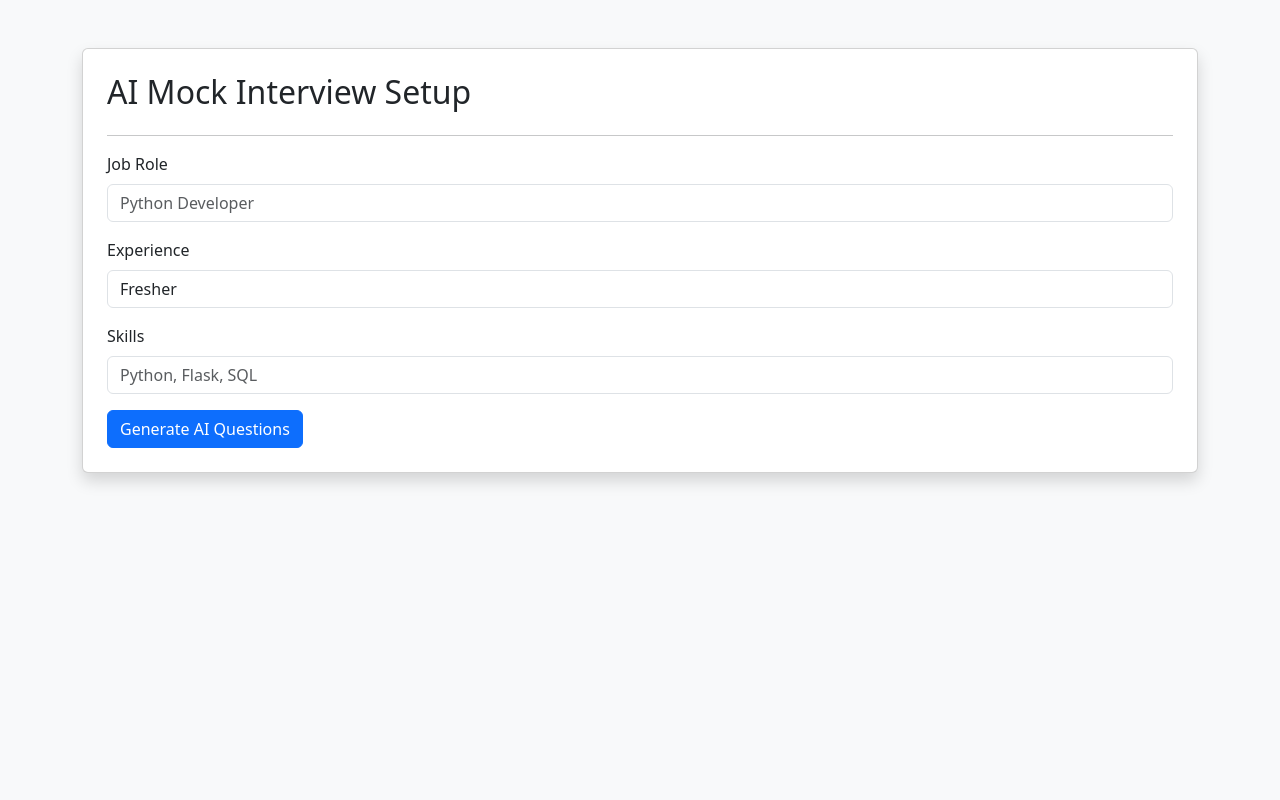
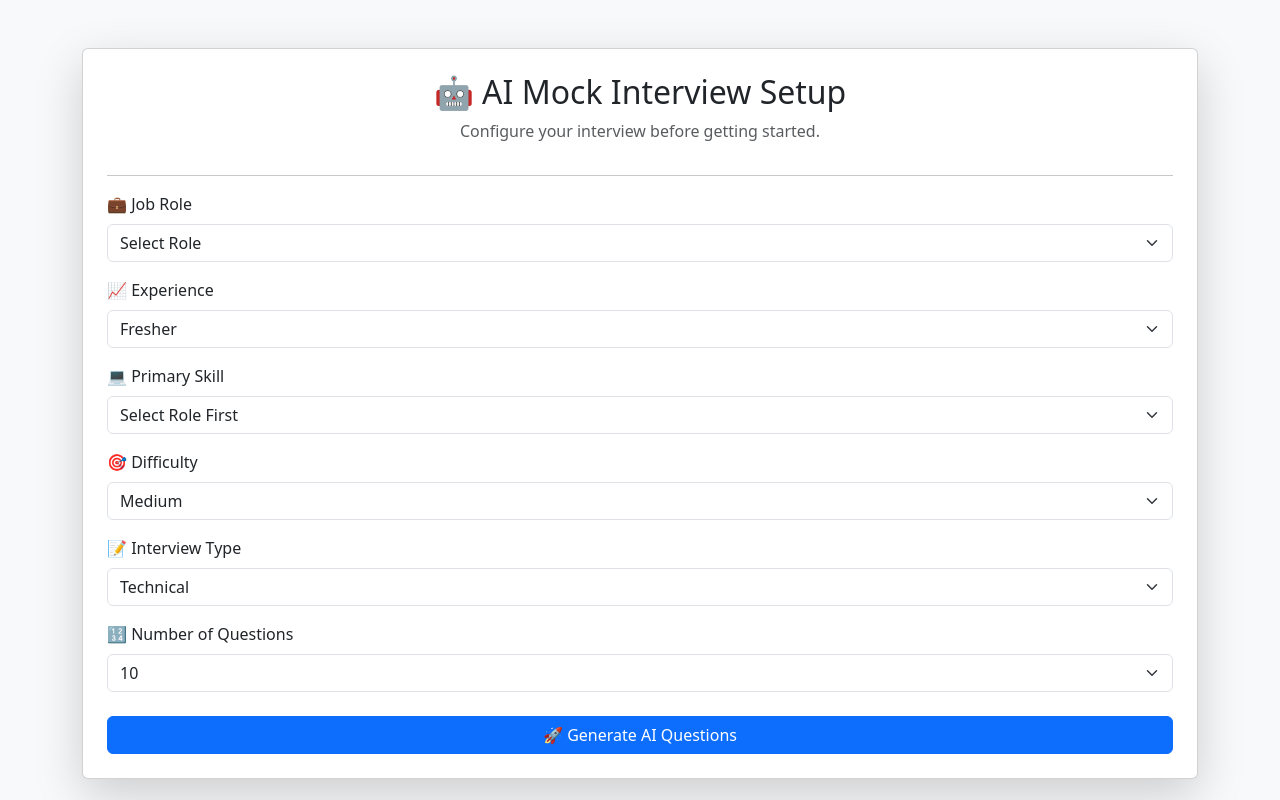
Before and after one commit to Vennela-ai/AI-Interview-Portal, a Flask app: page /interview/setup in a window 1280 px wide. Run offline with Flask 3, Linux system fonts and the light colour scheme.

Commit message:
Add dynamic interview setup with role-based skill selection

```diff
--- a/templates/interview_setup.html
+++ b/templates/interview_setup.html
@@ -10,49 +10,131 @@
 
 <div class="container mt-5">
 
-    <div class="card shadow p-4">
+    <div class="card shadow-lg p-4">
 
-        <h2>AI Mock Interview Setup</h2>
+        <h2 class="text-center">🤖 AI Mock Interview Setup</h2>
+        <p class="text-center text-muted">
+            Configure your interview before getting started.
+        </p>
 
         <hr>
 
         <form action="/generate-questions" method="POST">
 
-            <div class="mb-3">
-                <label class="form-label">Job Role</label>
-                <input type="text"
-                       name="role"
-                       class="form-control"
-                       placeholder="Python Developer"
-                       required>
-            </div>
+            <!-- Role -->
 
             <div class="mb-3">
-                <label class="form-label">Experience</label>
 
-                <select name="experience" class="form-control">
-                    <option>Fresher</option>
-                    <option>1 Year</option>
-                    <option>2 Years</option>
-                    <option>3+ Years</option>
+                <label class="form-label">💼 Job Role</label>
+
+                <select class="form-select"
+                        id="role"
+                        name="role"
+                        onchange="updateSkills()"
+                        required>
+
+                    <option value="">Select Role</option>
+
+                    <option>Java Developer</option>
+                    <option>Python Developer</option>
+                    <option>Frontend Developer</option>
+                    <option>Backend Developer</option>
+                    <option>Full Stack Developer</option>
+                    <option>Data Analyst</option>
+
                 </select>
 
             </div>
 
+            <!-- Experience -->
+
             <div class="mb-3">
 
-                <label class="form-label">Skills</label>
+                <label class="form-label">📈 Experience</label>
 
-                <input type="text"
-                       name="skills"
-                       class="form-control"
-                       placeholder="Python, Flask, SQL"
-                       required>
+                <select class="form-select" name="experience">
+
+                    <option>Fresher</option>
+                    <option>0-1 Years</option>
+                    <option>1-3 Years</option>
+                    <option>3-5 Years</option>
+                    <option>5+ Years</option>
+
+                </select>
 
             </div>
 
-            <button class="btn btn-primary">
-                Generate AI Questions
+            <!-- Skills -->
+
+            <div class="mb-3">
+
+                <label class="form-label">💻 Primary Skill</label>
+
+                <select class="form-select"
+                        id="skills"
+                        name="skills"
+                        required>
+
+                    <option value="">Select Role First</option>
+
+                </select>
+
+            </div>
+
+            <!-- Difficulty -->
+
+            <div class="mb-3">
+
+                <label class="form-label">🎯 Difficulty</label>
+
+                <select class="form-select"
+                        name="difficulty">
+
+                    <option>Easy</option>
+                    <option selected>Medium</option>
+                    <option>Hard</option>
+
+                </select>
+
+            </div>
+
+            <!-- Interview Type -->
+
+            <div class="mb-3">
+
+                <label class="form-label">📝 Interview Type</label>
+
+                <select class="form-select"
+                        name="interview_type">
+
+                    <option>Technical</option>
+                    <option>HR</option>
+                    <option>Behavioral</option>
+                    <option>Mixed</option>
+
+                </select>
+
+            </div>
+
+            <!-- Number of Questions -->
+
+            <div class="mb-4">
+
+                <label class="form-label">🔢 Number of Questions</label>
+
+                <select class="form-select"
+                        name="question_count">
+
+                    <option>5</option>
+                    <option selected>10</option>
+                    <option>15</option>
+
+                </select>
+
+            </div>
+
+            <button class="btn btn-primary w-100">
+                🚀 Generate AI Questions
             </button>
 
         </form>
@@ -61,5 +143,92 @@
 
 </div>
 
+<script>
+
+const skillsData = {
+
+"Java Developer":[
+"Java",
+"Spring Boot",
+"Hibernate",
+"JDBC",
+"Collections",
+"Multithreading",
+"Microservices"
+],
+
+"Python Developer":[
+"Python",
+"Flask",
+"Django",
+"FastAPI",
+"Pandas",
+"NumPy"
+],
+
+"Frontend Developer":[
+"HTML",
+"CSS",
+"JavaScript",
+"React",
+"Bootstrap",
+"Tailwind CSS"
+],
+
+"Backend Developer":[
+"Node.js",
+"Express.js",
+"Spring Boot",
+"Django",
+"REST API"
+],
+
+"Full Stack Developer":[
+"React",
+"Node.js",
+"Flask",
+"Spring Boot",
+"MySQL",
+"MongoDB"
+],
+
+"Data Analyst":[
+"SQL",
+"Excel",
+"Power BI",
+"Tableau",
+"Python"
+]
+
+};
+
+function updateSkills(){
+
+let role=document.getElementById("role").value;
+
+let skill=document.getElementById("skills");
+
+skill.innerHTML="";
+
+if(skillsData[role]){
+
+skillsData[role].forEach(function(item){
+
+let option=document.createElement("option");
+
+option.value=item;
+
+option.text=item;
+
+skill.appendChild(option);
+
+});
+
+}
+
+}
+
+</script>
+
 </body>
 </html>
```
